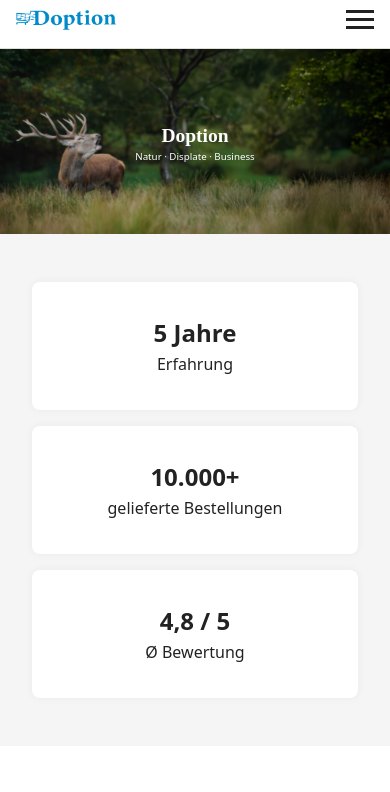
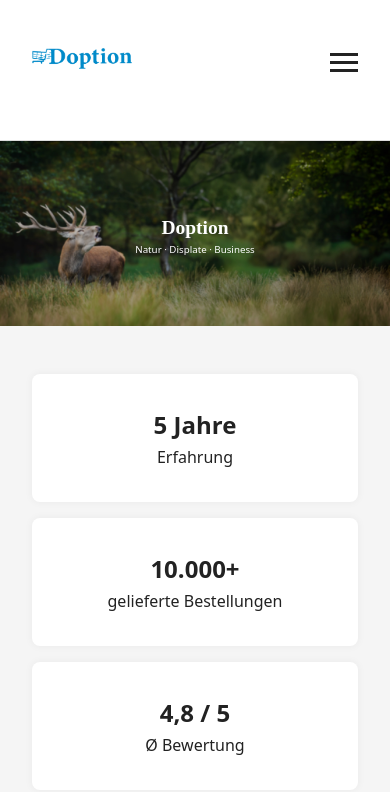
Before and after one commit to Doption-Web/Doption, a plain HTML site: page index.html in a window 390 px wide. Shown: the top 792 px of the page. Drawn offline with Linux system fonts and the light colour scheme; a script that the page names is missing.

Commit message:
Update style.css

```diff
--- a/css/style.css
+++ b/css/style.css
@@ -422,35 +422,25 @@ body {
 }
 
 
+/* MOBILE HEADER FIX */
 @media (max-width: 700px) {
 
   .header-grid {
     display: grid;
-    grid-template-columns: 1fr auto;
+    grid-template-columns: 1fr auto; /* links Logo, rechts Button */
+    grid-template-rows: auto auto;   /* darunter Menü */
     align-items: center;
-    gap: 0.5rem;
-  }
-
-  .site-header .container {
-    padding: 0.6rem 1rem;
   }
 
   .logo {
-    grid-column: 1;
-    display: flex;
-    align-items: center;
-  }
-
-  .logo img {
-    display: block;
-    height: auto;
+    grid-column: 1 / 2;
   }
 
   .nav-toggle {
-    grid-column: 2;
+    grid-column: 2 / 3;
+    justify-self: end;
     display: flex;
     flex-direction: column;
-    justify-content: center;
     gap: 5px;
     cursor: pointer;
   }
@@ -459,17 +449,12 @@ body {
     width: 28px;
     height: 3px;
     background: #222;
-    display: block;
   }
 
+  /* Menü unter Logo */
   .main-nav {
-    position: absolute;
-    top: 100%;
-    left: 0;
-    width: 100%;
-    background: #fff;
+    grid-column: 1 / 3;
     display: none;
-    z-index: 1000;
   }
 
   .main-nav.active {
@@ -479,6 +464,5 @@ body {
   .main-nav ul {
     flex-direction: column;
     gap: 1rem;
-    align-items: flex-start;
   }
 }
```
